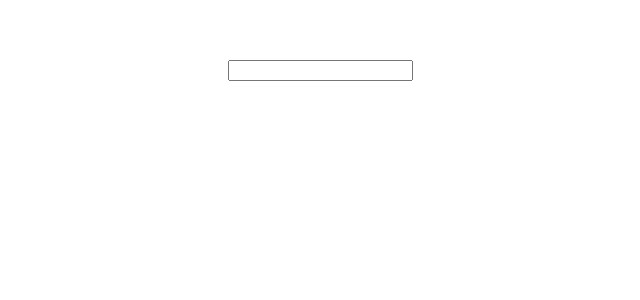
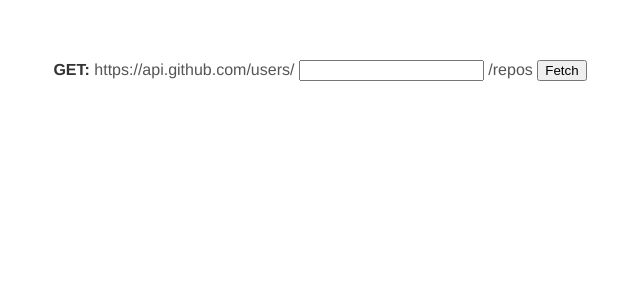
Before and after one commit to vladislavkn/git-api-app, a Vue app: page / in a window 1280 px wide. Shown: the top 300 px of the page, without its empty margins (320-960 px from the left). Built offline with nearby package versions, Linux system fonts and the light colour scheme.

Commit message:
add logic to RepoForm

```diff
--- a/src/App.vue
+++ b/src/App.vue
@@ -19,7 +19,7 @@
   -webkit-font-smoothing: antialiased;
   -moz-osx-font-smoothing: grayscale;
   text-align: center;
-  color: #2c3e50;
+  color: #333;
   margin-top: 60px;
 }
 </style>
--- a/src/components/RepoForm.vue
+++ b/src/components/RepoForm.vue
@@ -1,6 +1,12 @@
 <template>
-  <form>
-    <input type="text" v-model="userName" />
+  <form @submit.prevent="fetchRepos">
+    <span class="form__fetch-type">GET:</span>
+    <label class="form__url-preview">
+      https://api.github.com/users/
+      <input class="form__input" type="text" v-model="userName" />
+      /repos
+    </label>
+    <button>Fetch</button>
   </form>
 </template>
 
@@ -11,7 +17,25 @@
       userName: "",
     };
   },
+  methods: {
+    fetchRepos() {
+      if (this.userName.length)
+        this.$store.dispatch("fetchRepos", this.userName);
+    },
+  },
 };
 </script>
 
-<style></style>
+<style>
+.form__fetch-type {
+  font-weight: bold;
+}
+
+.form__url-preview {
+  color: #555;
+}
+
+.form__input {
+  outline: none;
+}
+</style>
```
